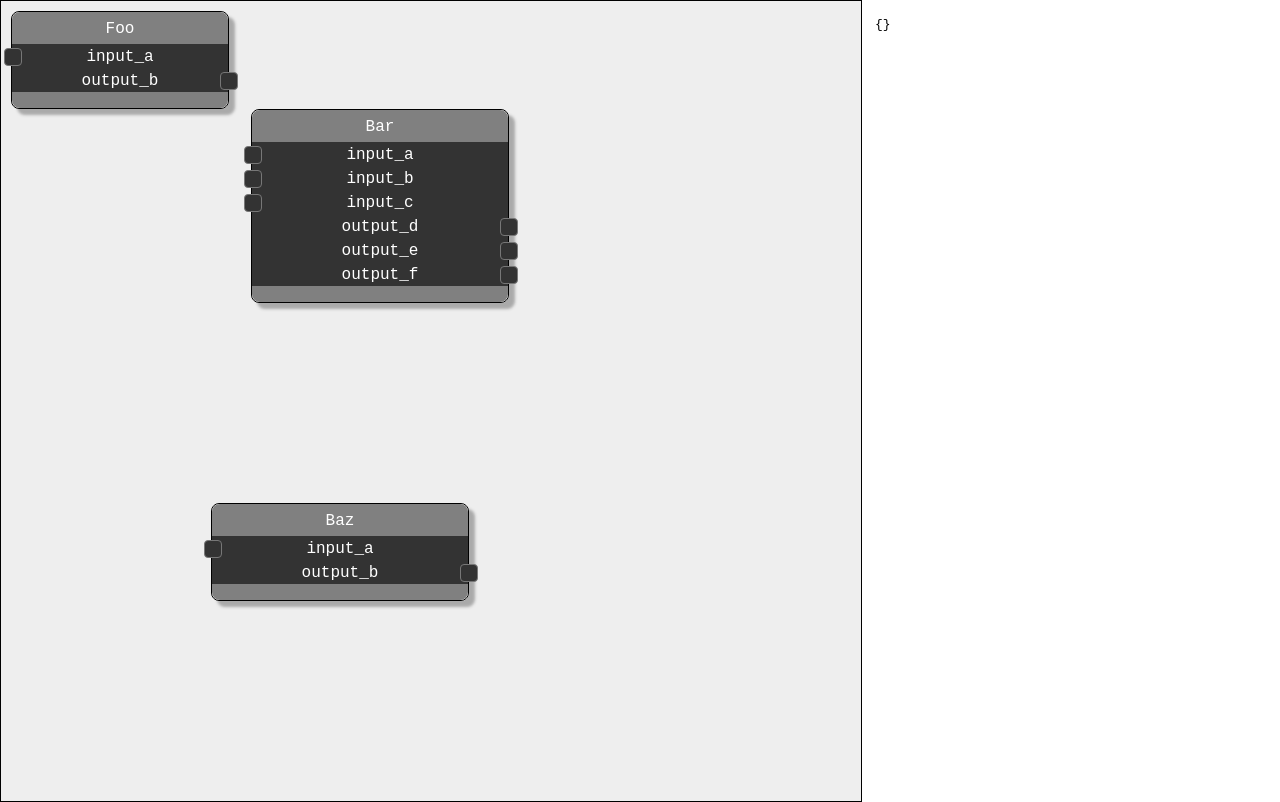
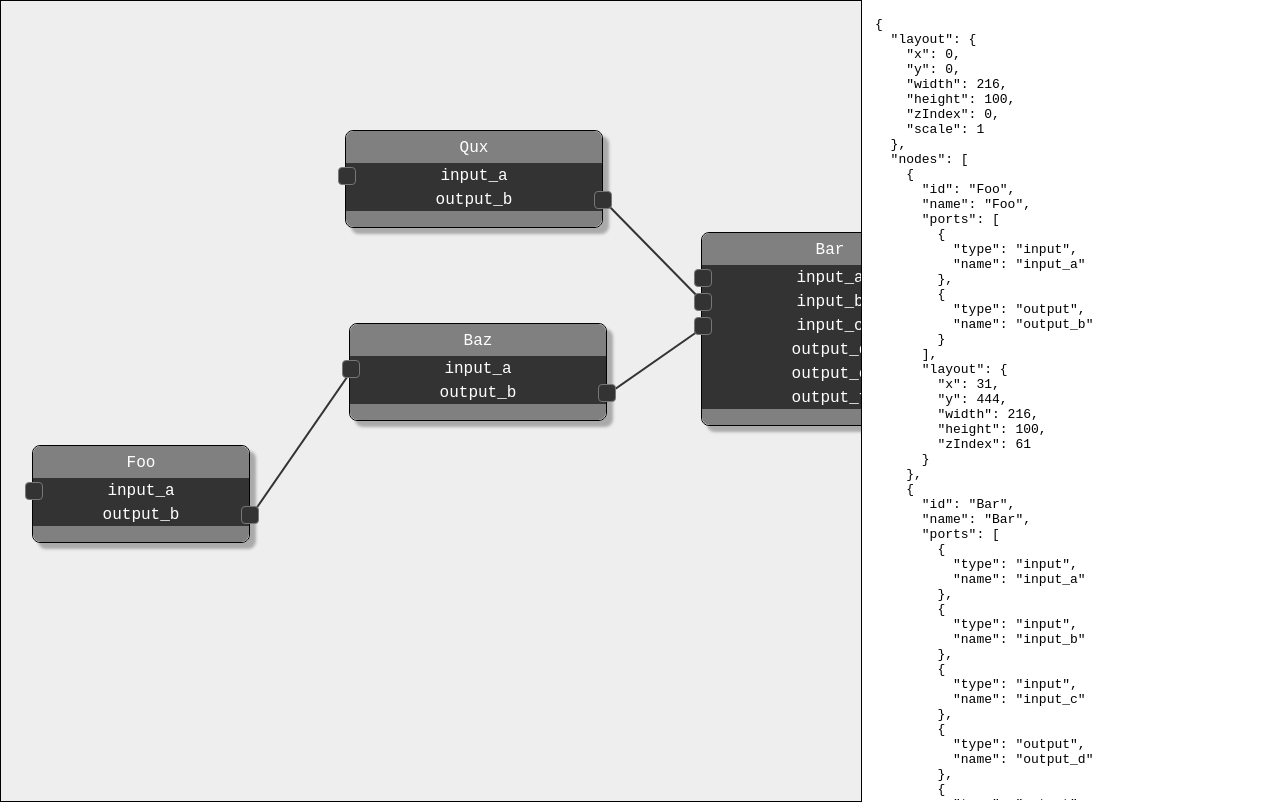
Before and after one commit to at0g/react-graph-tools, a React (Create React App) app: page / in a window 1280 px wide. Built offline with nearby package versions, Linux system fonts and the light colour scheme.

Commit message:
computed layout | edges

```diff
--- a/src/Data.ts
+++ b/src/Data.ts
@@ -1,8 +1,8 @@
 /** Top level schema for the graph: Can change this to whatever. */
 export interface Layout {
-    x:      number
-    y:      number
-    width:  number
+    x: number
+    y: number
+    width: number
     height: number
     zIndex: number
 }
@@ -15,14 +15,14 @@ export interface Port {
     name: string
 }
 export interface Node {
-    id:     string
-    name:   string
-    ports:  Port[]
+    id: string
+    name: string
+    ports: Port[]
     layout: Layout
 }
 export interface Edge {
     from: [string, string]
-    to:   [string, string]
+    to: [string, string]
 }
 export interface Graph {
     layout: GraphLayout
@@ -33,70 +33,82 @@ export interface Graph {
 /** Generates a Basic Starter Graph */
 export const createGraphData = (): Graph => ({
     layout: {
-        x:      0,
-        y:      0,
-        width:  216,
+        x: 0,
+        y: 0,
+        width: 216,
         height: 100,
         zIndex: 0,
         scale: 1
     },
     nodes: [
         {
-            id:   'A',
+            id: 'Foo',
             name: 'Foo',
-            ports:  [
-                { type: 'input',  name: 'input_a'},
-                { type: 'output',  name: 'output_b'},
+            ports: [
+                { type: 'input', name: 'input_a' },
+                { type: 'output', name: 'output_b' },
             ],
             layout: {
-                x:      10,
-                y:      10,
-                width:  216,
-                height: 100,
-                zIndex: 0
+                "x": 31,
+                "y": 444,
+                "width": 216,
+                "height": 100,
+                "zIndex": 61
             },
         },
         {
-            id:   'B',
+            id: 'Bar',
             name: 'Bar',
-            ports:  [
-                { type: 'input',  name: 'input_a'},
-                { type: 'input',  name: 'input_b'},
-                { type: 'input',  name: 'input_c'},
-                { type: 'output',  name: 'output_d'},
-                { type: 'output',  name: 'output_e'},
-                { type: 'output',  name: 'output_f'},
+            ports: [
+                { type: 'input', name: 'input_a' },
+                { type: 'input', name: 'input_b' },
+                { type: 'input', name: 'input_c' },
+                { type: 'output', name: 'output_d' },
+                { type: 'output', name: 'output_e' },
+                { type: 'output', name: 'output_f' },
             ],
             layout: {
-                x:      250,
-                y:      10,
-                width:  256,
-                height: 100,
-                zIndex: 1
+                "x": 700,
+                "y": 133,
+                "width": 256,
+                "height": 100,
+                "zIndex": 57
             },
         },
         {
-            id:   'C',
+            id: 'Baz',
             name: 'Baz',
-            ports:  [
-                { type: 'input',  name: 'input_a'},
-                { type: 'output',  name: 'output_b'},
+            ports: [
+                { type: 'input', name: 'input_a' },
+                { type: 'output', name: 'output_b' },
             ],
             layout: {
-                width:  256,
-                height: 100,
-                x:      210,
-                y:      210,
-                zIndex: 2
+                "width": 256,
+                "height": 100,
+                "x": 348,
+                "y": 30,
+                "zIndex": 60
+            },
+        },
+        {
+            id: 'Qux',
+            name: 'Qux',
+            ports: [
+                { type: 'input', name: 'input_a' },
+                { type: 'output', name: 'output_b' },
+            ],
+            layout: {
+                "width": 256,
+                "height": 100,
+                "x": 344,
+                "y": -261,
+                "zIndex": 63
             },
         }
     ],
     edges: [
-        { from: ['A', 'a'], to: ['B', 'a'] },
-        { from: ['A', 'a'], to: ['B', 'b'] },
-        { from: ['A', 'a'], to: ['B', 'c'] },
-        { from: ['A', 'b'], to: ['C', 'a'] },
-        { from: ['A', 'b'], to: ['C', 'b'] },
-        { from: ['A', 'b'], to: ['C', 'c'] },
+        { from: ['Foo', 'output_b'], to: ['Baz', 'input_a'] },
+        { from: ['Baz', 'output_b'], to: ['Bar', 'input_c'] },
+        { from: ['Qux', 'output_b'], to: ['Bar', 'input_b'] },
     ]
 })
--- a/src/Graph.css
+++ b/src/Graph.css
@@ -1,15 +1,3 @@
-/**
-Open to a more refined CSS implementation here. Have opted to use
-nested CSS Grids for the Node layouts. Perhaps flex would be better
-for the ports? Its all rather messy, really needs a review.
-
-Need to workout what 'should' and 'shouldn't' be part of the CSS
-layout. All the positional stuff (translate | scale | size) should
-probably reside in React, but the lines are pretty thing with regards
-to what positions what. Still not sure how to handle the 'port-connector'
-x,y stuff yet, need to brainstorm that.
-*/
-
 .noselect {
     -webkit-touch-callout: none; /* iOS Safari */
       -webkit-user-select: none; /* Safari */
@@ -26,11 +14,7 @@ GraphElement
 
 ---------------------------------------- */
 
-.graph-translate {
-    width:   100%;
-    height:  100%;
-}
-.graph-scale {
+.graph-transform {
     width:   100%;
     height:  100%;
 }
--- a/src/Graph.tsx
+++ b/src/Graph.tsx
@@ -1,20 +1,30 @@
 import './Graph.css'
-import React                 from 'react'
+import React from 'react'
 import { Graph, Node, Port } from './Data'
+import { rootCertificates } from 'tls'
 
 // ------------------------------------------------------------------
 // Port Elements | Input | Output
 // ------------------------------------------------------------------
 
 export interface InputPortElementProperties {
-    onInputMouseUp: (port: Port, event: React.MouseEvent) => void
+    onConnectorLayout: (node: Node, port: Port, rect: DOMRect) => void
+    onInputMouseUp: (node: Node, port: Port, event: React.MouseEvent) => void
+    node: Node
     port: Port
 }
 export function InputPortElement(props: InputPortElementProperties) {
+    const connector = React.useRef<HTMLDivElement>(null)
+
+    React.useLayoutEffect(() => {
+        const rect = connector.current!.getBoundingClientRect()!
+        props.onConnectorLayout(props.node, props.port, rect)
+    })
+
     return <div className='port'>
         <div className='port-left'>
-            <div className='port-connector'
-                onMouseUp={e => props.onInputMouseUp(props.port, e)}
+            <div className='port-connector' ref={connector}
+                onMouseUp={e => props.onInputMouseUp(props.node, props.port, e)}
             ></div>
         </div>
         <div className='port-middle noselect'>{props.port.name}</div>
@@ -23,16 +33,25 @@ export function InputPortElement(props: InputPortElementProperties) {
 }
 
 export interface OutputPortElementProperties {
-    onOutputMouseDown: (port: Port, event: React.MouseEvent) => void
+    onOutputMouseDown: (node: Node, port: Port, event: React.MouseEvent) => void
+    onConnectorLayout: (node: Node, port: Port, rect: DOMRect) => void
+    node: Node
     port: Port
 }
 export function OutputPortElement(props: OutputPortElementProperties) {
+    const connector = React.useRef<HTMLDivElement>(null)
+
+    React.useLayoutEffect(() => {
+        const rect = connector.current!.getBoundingClientRect()!
+        props.onConnectorLayout(props.node, props.port, rect)
+    })
+
     return <div className='port'>
         <div className='port-left'></div>
         <div className='port-middle noselect'>{props.port.name}</div>
         <div className='port-right'>
-            <div className='port-connector'
-                onMouseDown={e => props.onOutputMouseDown(props.port, e)}
+            <div className='port-connector' ref={connector}
+                onMouseDown={e => props.onOutputMouseDown(props.node, props.port, e)}
             ></div>
         </div>
     </div>
@@ -46,25 +65,40 @@ export interface NodeElementProperties {
     onNodeHeaderMouseDown: (node: Node, event: React.MouseEvent) => void,
     onInputMouseUp:        (node: Node, port: Port, event: React.MouseEvent) => void
     onOutputMouseDown:     (node: Node, port: Port, event: React.MouseEvent) => void
+    onConnectorLayout:     (node: Node, port: Port, rect:  DOMRect) => void
     graph: Graph,
-    node:  Node
+    node: Node
 }
 export function NodeElement(props: NodeElementProperties) {
-
     const ports = props.node.ports.map(port => {
-        switch(port.type) {
-            case 'input':  return <InputPortElement  key={port.name} port={port} onInputMouseUp   ={(port, event) => props.onInputMouseUp(props.node, port, event)} />
-            case 'output': return <OutputPortElement key={port.name} port={port} onOutputMouseDown={(port, event) => props.onOutputMouseDown(props.node, port, event)} />
+        switch (port.type) {
+            case 'input': return (
+                <InputPortElement
+                    key={port.name}
+                    onConnectorLayout={props.onConnectorLayout}
+                    onInputMouseUp={props.onInputMouseUp}
+                    node={props.node}
+                    port={port}
+                />
+            )
+            case 'output': return (
+                <OutputPortElement
+                    key={port.name}
+                    onConnectorLayout={props.onConnectorLayout}
+                    onOutputMouseDown={props.onOutputMouseDown}
+                    node={props.node}
+                    port={port}
+                />
+            )
             default: return null
         }
     })
-
     return <div className='node' style={{
         transform: `translate(${props.node.layout.x}px, ${props.node.layout.y}px)`,
-        width:     props.node.layout.width,
-        zIndex:    props.node.layout.zIndex,
+        width: props.node.layout.width,
+        zIndex: props.node.layout.zIndex,
     }}>
-        <div className='node-header noselect' onMouseDown= {e => props.onNodeHeaderMouseDown(props.node, e)}>
+        <div className='node-header noselect' onMouseDown={e => props.onNodeHeaderMouseDown(props.node, e)}>
             {props.node.name}
         </div>
         <div className='node-body'>
@@ -78,7 +112,13 @@ export function NodeElement(props: NodeElementProperties) {
 // Graph Element
 // ------------------------------------------------------------------
 
+export interface Line {
+    from: { x: number, y: number }
+    to:   { x: number, y: number }
+}
+
 export interface GraphElementState {
+    revision: number,
     graph: Graph
     draggable: {
         target: Node | Graph | null
@@ -86,8 +126,9 @@ export interface GraphElementState {
     connector: {
         active: boolean
         from: { x: number, y: number }
-        to:   { x: number, y: number }
-    }
+        to: { x: number, y: number }
+    },
+    lines: Line[]
 }
 export interface GraphElementProperties {
     onGraphChange: (graph: Graph) => void
@@ -95,7 +136,9 @@ export interface GraphElementProperties {
 }
 export function GraphElement(props: GraphElementProperties) {
     const [state, _setState] = React.useState<GraphElementState>({
+        revision: 0,
         graph: { ...props.graph },
+        lines: [],
         draggable: {
             target: null
         },
@@ -103,17 +146,48 @@ export function GraphElement(props: GraphElementProperties) {
             active: false,
             from: { x: 0, y: 0 },
             to:   { x: 0, y: 0 }
+        },
+    })
+
+    const accumulator: Array<{node: Node, port: Port, rect: DOMRect}> = []
+    function onConnectorLayout(node: Node, port: Port, rect: DOMRect) {
+        accumulator.push({node, port, rect})
+    }
+
+    React.useLayoutEffect(() => {
+        const lines: Line[] = []
+        for(const edge of state.graph.edges) {
+            const from = accumulator.find(({node, port}) => node.id === edge.from[0] && port.name === edge.from[1])!
+            const to   = accumulator.find(({node, port}) => node.id === edge.to[0]   && port.name === edge.to[1])!
+            const _scale = (window.devicePixelRatio * state.graph.layout.scale)
+            // need to transform the SVG lines by the current translate and scale.
+            // scale is utterly broken in the given setup.
+            //
+            // Using CSS transforms, we transform from the 'top left' which makes
+            // computing the scale extremely awkward, consider centering origin
+            // at element midpoint (w/2, h/2) and transforming from there.
+            lines.push({
+                from: {
+                    x: ((from.rect.x + from.rect.width / 2) - state.graph.layout.x),
+                    y: ((from.rect.y + from.rect.height / 2) - state.graph.layout.y),
+                },
+                to: {
+                    x: ((to.rect.x + to.rect.width  / 2) - state.graph.layout.x),
+                    y: ((to.rect.y + to.rect.height / 2) - state.graph.layout.y),
+                },
+            })
         }
-    })
+        setState({ ...state, lines })
+    }, [state.revision])
 
     // Intercept all state changes and emit updated state.
     function setState(state: GraphElementState) {
-        props.onGraphChange({...state.graph})
+        props.onGraphChange({ ...state.graph })
         _setState(state)
     }
 
-    function onMouseMove (e: React.MouseEvent) {
-        if(state.draggable.target !== null) {
+    function onMouseMove(e: React.MouseEvent) {
+        if (state.draggable.target !== null) {
             // note: calculate the actual delta from the device pixel ratio and
             // the current scale of the graph layout. We shift the target by the
             // given deltas. (Better than tracking via clientXY positions.)
@@ -121,31 +195,33 @@ export function GraphElement(props: GraphElementProperties) {
             const deltaY = e.movementY / (window.devicePixelRatio * state.graph.layout.scale)
             state.draggable.target.layout.x += deltaX
             state.draggable.target.layout.y += deltaY
+            state.revision += 1
             setState({ ...state })
         }
 
-        if(state.connector.active) {
+        if (state.connector.active) {
             const deltaX = e.movementX / (window.devicePixelRatio * state.graph.layout.scale)
             const deltaY = e.movementY / (window.devicePixelRatio * state.graph.layout.scale)
             state.connector.to.x += deltaX
             state.connector.to.y += deltaY
+            state.revision += 1
             setState({ ...state })
         }
     }
 
-    function onMouseDown (e: React.MouseEvent) {
+    function onMouseDown(e: React.MouseEvent) {
         e.stopPropagation()
         state.draggable.target = state.graph
         setState({ ...state })
     }
 
-    function onMouseUp (e: React.MouseEvent) {
+    function onMouseUp(e: React.MouseEvent) {
         state.draggable.target = null
         state.connector.active = false
         setState({ ...state })
     }
 
-    function onNodeHeaderMouseDown (node: Node, e: React.MouseEvent) {
+    function onNodeHeaderMouseDown(node: Node, e: React.MouseEvent) {
         e.stopPropagation()
         const top = state.graph.nodes.reduce((acc, node) => node.layout.zIndex > acc ? node.layout.zIndex : acc, 0)
         node.layout.zIndex = (top + 1)
@@ -154,50 +230,59 @@ export function GraphElement(props: GraphElementProperties) {
     }
 
     function onNodeInputMouseUp(node: Node, port: Port, e: React.MouseEvent) {
-        console.log('input: mouseup')
-        console.log(node, port)
     }
 
     function onNodeOutputMouseDown(node: Node, port: Port, e: React.MouseEvent) {
         e.stopPropagation()
         state.connector.from.x = e.clientX
         state.connector.from.y = e.clientY
-        state.connector.to.x   = e.clientX
-        state.connector.to.y   = e.clientY
+        state.connector.to.x = e.clientX
+        state.connector.to.y = e.clientY
         state.connector.active = true
-        setState({...state})
+        setState({ ...state })
     }
 
     function onWheel(e: React.WheelEvent) {
         const current = state.graph.layout.scale
-        const delta   = e.deltaY > 1 ? -0.25 : 0.25
+        const delta = e.deltaY > 1 ? -0.25 : 0.25
         state.graph.layout.scale = (current + delta <= 0) ? current : current + delta
-        setState({ ...state})
+        setState({ ...state })
     }
 
     const connector = state.connector.active ? (
-        <svg style={{width: '100%', height: '100%', position: 'fixed'}} xmlns="http://www.w3.org/2000/svg">
-            <line x1={state.connector.from.x} y1={state.connector.from.y} x2={state.connector.to.x} y2={state.connector.to.y} style={{stroke:'#333', strokeWidth:2 }} />
+        <svg style={{ width: '100%', height: '100%', position: 'fixed' }} xmlns="http://www.w3.org/2000/svg">
+            <line x1={state.connector.from.x} y1={state.connector.from.y} x2={state.connector.to.x} y2={state.connector.to.y} style={{ stroke: '#333', strokeWidth: 2 }} />
         </svg>
     ) : null;
 
     const nodes = state.graph.nodes.map(node => (
         <NodeElement key={node.id} graph={state.graph} node={node}
+            onConnectorLayout={onConnectorLayout}
             onNodeHeaderMouseDown={onNodeHeaderMouseDown}
             onInputMouseUp={onNodeInputMouseUp}
             onOutputMouseDown={onNodeOutputMouseDown}
         />
     ))
+
+    const edges = state.lines.map(line => (
+        <line x1={line.from.x}
+              y1={line.from.y}
+              x2={line.to.x}
+              y2={line.to.y}
+              style={{ stroke: '#333', strokeWidth: 2 }} />)
+    )
+
     return <div className='graph'
         onMouseMove={onMouseMove}
         onMouseDown={onMouseDown}
         onMouseUp={onMouseUp}
         onWheel={onWheel}>
-        <div className='graph-scale' style={{transform: `scale(${state.graph.layout.scale})`}}>
-            <div className='graph-translate' style={{transform: `translate(${state.graph.layout.x}px, ${state.graph.layout.y}px)`}}>
-                {connector}
-                {nodes}
-            </div>
+        <div className='graph-transform' style={{ transform: `translate(${state.graph.layout.x}px, ${state.graph.layout.y}px) scale(${state.graph.layout.scale})` }}>
+            <svg style={{ width: '100%', height: '100%', position: 'fixed' }} xmlns="http://www.w3.org/2000/svg">
+                {edges}
+            </svg>
+            {connector}
+            {nodes}
         </div>
     </div>
 }
```
